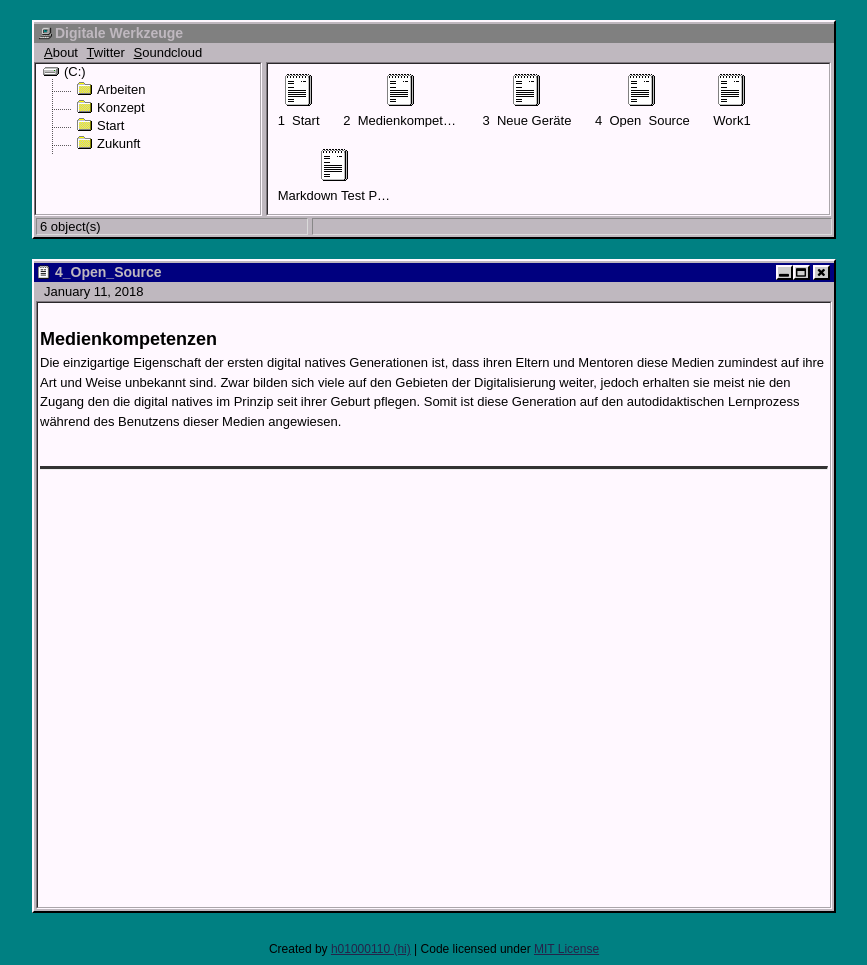
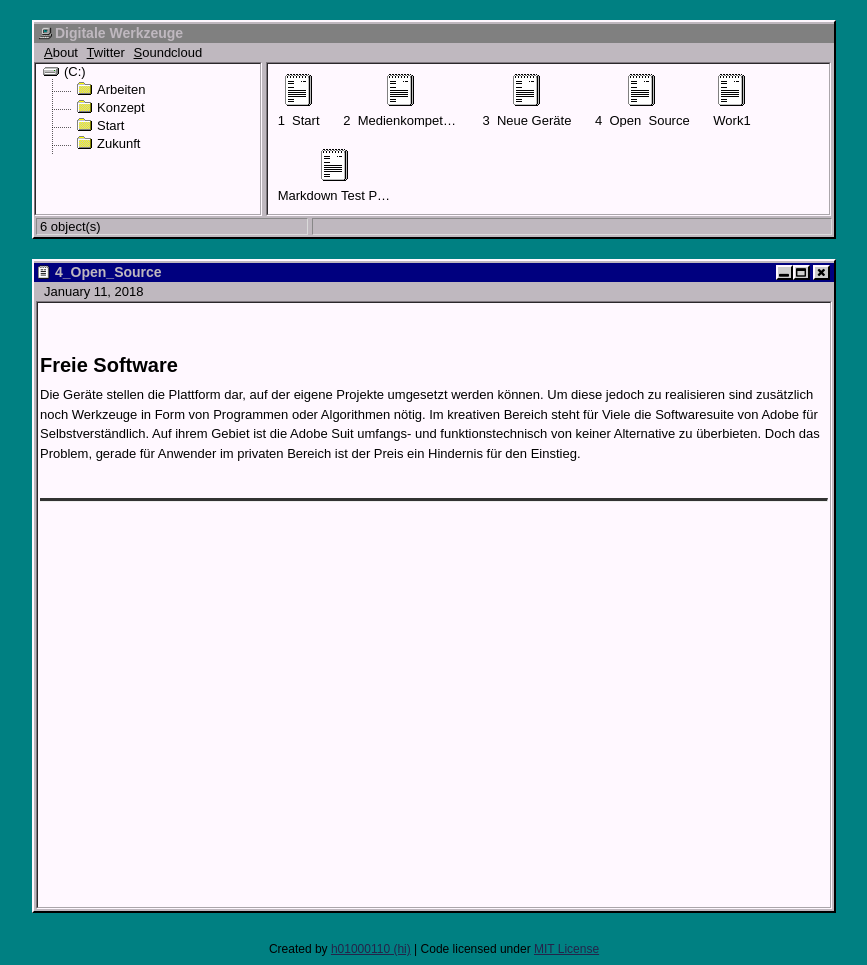
Before and after one commit to meschedeleon/meschedeleon, a Jekyll site: the page built from _posts/2018-01-11-OpenSource.md, in a window 1280 px wide. Shown: the whole page, without its empty margins (206-1073 px from the left). Built offline with Jekyll 4.4.1, drawn with Linux system fonts in a browser that asks for light colours.

Commit message:
Update 2018-01-11-OpenSource.md

```diff
--- a/_posts/2018-01-11-OpenSource.md
+++ b/_posts/2018-01-11-OpenSource.md
@@ -4,6 +4,5 @@ title: 4_Open_Source
 tags: Konzept
 ---
 
-## Medienkompetenzen
-
-Die einzigartige Eigenschaft der ersten digital natives Generationen ist, dass ihren Eltern und Mentoren diese Medien zumindest auf ihre Art und Weise unbekannt sind. Zwar bilden sich viele auf den Gebieten der Digitalisierung weiter, jedoch erhalten sie meist nie den Zugang den die digital natives im Prinzip seit ihrer Geburt pflegen. Somit ist diese Generation auf den autodidaktischen Lernprozess während des Benutzens dieser Medien angewiesen.
+# Freie Software
+Die Geräte stellen die Plattform dar, auf der eigene Projekte umgesetzt werden können. Um diese jedoch zu realisieren sind zusätzlich noch Werkzeuge in Form von Programmen oder Algorithmen nötig. Im kreativen Bereich steht für Viele die Softwaresuite von Adobe für Selbstverständlich. Auf ihrem Gebiet ist die Adobe Suit umfangs- und funktionstechnisch von keiner Alternative zu überbieten. Doch das Problem, gerade für Anwender im privaten Bereich ist der Preis ein Hindernis für den Einstieg.
```
